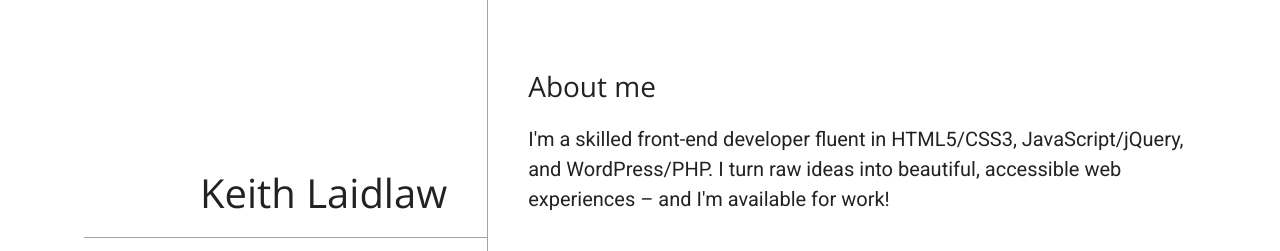
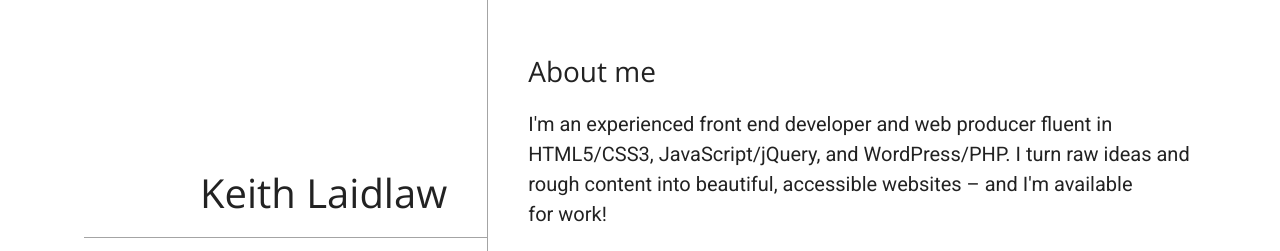
Before and after one commit to nicetrousers/personal-website, a plain HTML site: page index.html in a window 1280 px wide. Shown: the part 128-379 px from the top of the page. Drawn offline with nearby package versions, Linux system fonts and the light colour scheme.

Commit message:
Update summary text

```diff
--- a/index.html
+++ b/index.html
@@ -27,8 +27,7 @@
 
         <section class="bio" id="bio">
           <h2>About me</h2>
-          <p>I'm a skilled front-end developer fluent in HTML5/CSS3, JavaScript/jQuery, and WordPress/PHP. <span class="nowrap">I turn</span> raw ideas into beautiful, accessible web experiences – and I'm available for work!
-          </p>
+          <p>I'm an experienced front end developer and web producer fluent in HTML5/CSS3, JavaScript/jQuery, and WordPress/PHP. <span class="nowrap">I turn</span> raw ideas and rough content into beautiful, accessible websites – and I'm available <span class="nowrap">for work!</span></p>
         </section>
 
         <section class="contacts" id="contacts">
```
